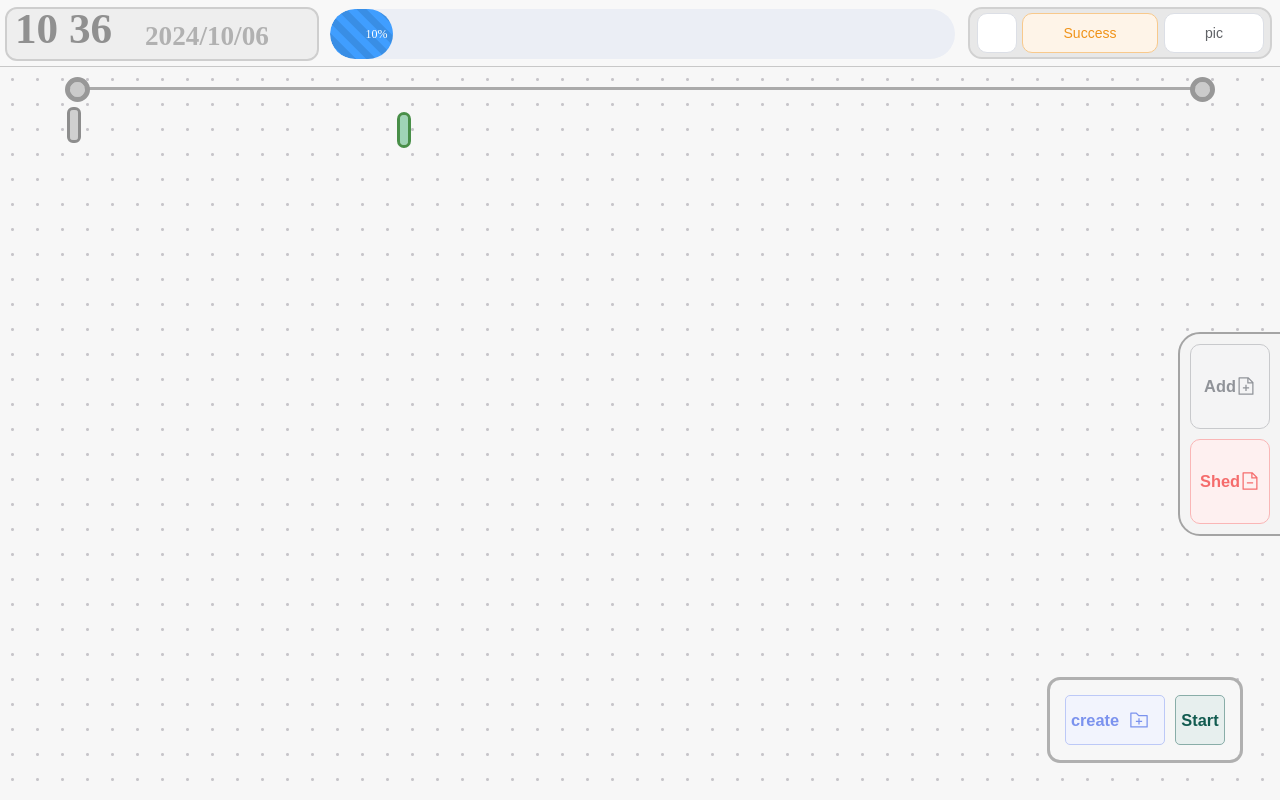
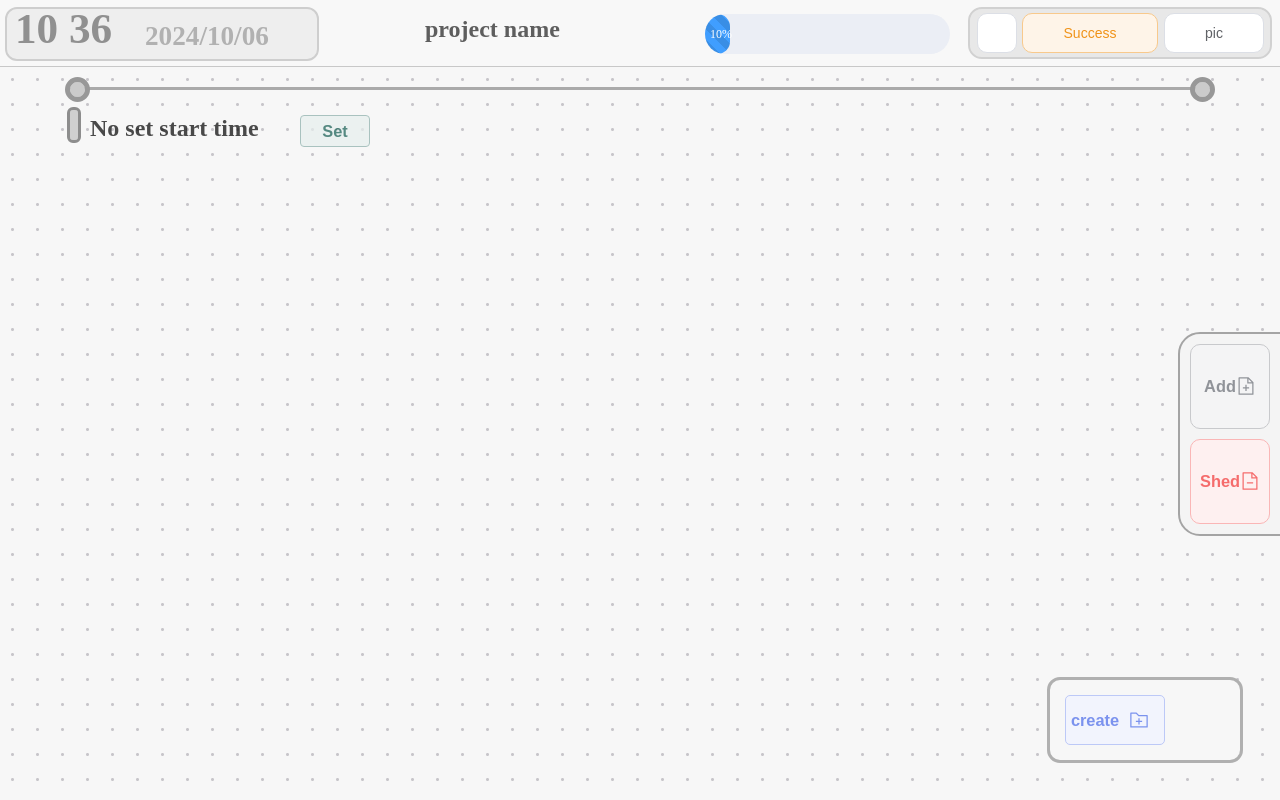
Before and after one commit to wuming082/program_web, a Vue app in the folder codesource-vue/: page / in a window 1280 px wide. Built offline with nearby package versions, Linux system fonts and the light colour scheme.

Commit message:
修改maindisplay插件 调整maindisplay->timeLine插件 优化progressElementDrag插件 美化HeadDisplay插件 //代码未注释//

```diff
--- a/codesource-vue/src/components/HeadDisplay.vue
+++ b/codesource-vue/src/components/HeadDisplay.vue
@@ -1,9 +1,13 @@
 <template>
     <div id="Head">
+        <div id="projectName">
+            <h1>project name</h1>
+        </div>
         <Botton-list id="bottonlist"></Botton-list>
         <show-time></show-time>
         <!-- 用于最顶上的进度条 -->
-        <progress-bar-main :stroke-width="80" :Linelong="inlong" style="position: absolute; right: 310px; left: 315px; top: -10px;"></progress-bar-main>
+        <progress-bar-main id="progress" :stroke-width="80" :Linelong="inlong" style="position: absolute; right: 325px; left: 700px; top:5px;"></progress-bar-main>
+
     </div>
 </template>
 
@@ -46,4 +50,15 @@ export default{
     right: 305px;
     height: 48px;
 }
+#progress{
+    -webkit-user-select: none; /* 适用于谷歌浏览器和Safari */ -moz-user-select: none; /* 适用于火狐浏览器 */ -ms-user-select: none; /* 适用于Internet Explorer/Edge */ user-select: none; /* 适用于支持CSS3的浏览器 */
+
+}
+#projectName{
+    position: absolute;
+    top: -13px;
+    left: 420px;
+    color: #5e5e5e;
+
+}
 </style>
--- a/codesource-vue/src/components/MaindisplayComponents/buttonTool.vue
+++ b/codesource-vue/src/components/MaindisplayComponents/buttonTool.vue
@@ -6,10 +6,7 @@
             <h3>create</h3>
             <el-icon size="20" style="margin: 10px;"><FolderAdd /></el-icon>
          </el-button>
-         <el-button  id="buttonCreate_starttime" type="success" color="#125B50" plain @click="CreateElement">
-            <h3>Start</h3>
-            <!-- <el-icon size="20" style="margin: 10px;"><FolderAdd /></el-icon> -->
-         </el-button>
+
 
     </div>
 </template>
--- a/codesource-vue/src/components/MaindisplayComponents/timeLine.vue
+++ b/codesource-vue/src/components/MaindisplayComponents/timeLine.vue
@@ -1,7 +1,31 @@
 <template>
     <div :style="{width: pagewidth - 140 + 'px',}" id="linetime">
         <div id="lineElement_start" :style="{left: ctrlstartmove + 'px',}">
-            <h3 style="position: absolute; top: -9px; left: 20px;" >{{  }}</h3>
+            <h2 v-if="is_Definite" style="position: absolute; top: -20px; left: 20px; color: rgb(97, 97, 97);" >{{ count }}</h2>
+            <div  v-if="!is_Definite" style="width: 1000px; height: 40px; position: absolute; top: -15px; left: 20px; ">
+                <input
+                    v-if="inputdispaly"
+                    autocomplete="off"
+                    ref="inputref" id="inputborad"
+                    @keyup="Headerskeyup"
+                    @click="inputfocus"
+                    v-model="progressinput"
+                    placeholder= 'YYYY/MM/DD'
+                >
+                <h2 v-if="!inputdispaly"> No set start time</h2>
+                <div id="message" v-if="!inputdispaly">
+                    <el-button  type="success" color="#125B50" plain @click="settime" style="width: 70px;">
+                        <h3>Set</h3>
+                        <!-- <el-icon size="20" style="margin: 10px;"><FolderAdd /></el-icon> -->
+                    </el-button>
+                </div>
+                <div id="message" v-if="inputdispaly">
+                    <el-button  type="success" color="#125B50" plain @click="savetime " style="width: 70px;">
+                        <h3>Save</h3>
+                        <!-- <el-icon size="20" style="margin: 10px;"><FolderAdd /></el-icon> -->
+                    </el-button>
+                </div>
+            </div>
         </div>
         <!-- <div id="lineElement_end" :style="{right: ctrlendmove + 'px',}">
             <h3 style="position: absolute; top: -9px; left: 20px;" >{{  }}</h3>
@@ -9,10 +33,11 @@
         <div style="left: 0px;" id="start_end"></div>
         <div style="right: 0px;" id="start_end"></div>
     </div>
-    <div id="lineElement_done"></div>
+    <!-- <div id="lineElement_done"></div> -->
 
 </template>
 <script>
+import { ElNotification } from 'element-plus';
 
 export default{
     data(){
@@ -20,38 +45,124 @@ export default{
             ctrlstartmove:0,
             ctrlendmove:0,
 
+            //test
+            count: '0',
+
+            //前后日期变化
+
+            //初始日期是否被初始化状态
+            is_Definite:false,
+
+            //输入框bool
+            inputdispaly:false,
+
+            //输入框内的变量
+            progressinput: '',
         }
     },
     props:{
         starttime:Number,
         pagewidth:Number,
         pagecontainerleft:Number,
-        pagecontainerright:Number
+        pagecontainerright:Number,
+
+        //接受是否被设定好起始时间
+
     },
     watch:{
+        //一天是200px
+        //起始点的误差为60px
+
         pagecontainerleft(newval){
-            console.log("pagecontainerleft->",newval);
-            const overmove = 60;
-            if((newval) > overmove){
-                this.ctrlstartmove = (newval) - 60;
-            }else{
-                this.ctrlstartmove = 0;
+            if(this.is_Definite){
+                    this.count = this.dateInit(this.constdate);
+                const overmove = 60;
+                if((newval) > overmove){
+                    this.ctrlstartmove = (newval) - 60;
+                    let countNum = Math.floor(this.ctrlstartmove / 200);
+
+                    let newDate = new Date(this.daydata);
+                    newDate.setDate(newDate.getDate() + countNum);
+                    this.constdate = newDate;
+
+                }else{
+                    this.ctrlstartmove = 0;
+                }
             }
         },
-        // pagecontainerright(newval){
-        //     const windowhigth = window.innerHeight;
-        //     const overmove = 715 - (windowhigth - 680);
-        //     if(newval -overmove > windowhigth ){
-        //         this.ctrlendmove = newval - overmove -windowhigth;
-        //     }else{
-        //         this.ctrlendmove = 0;
-        //     }
-        // }
+        is_Definite(newVal){
+            if(newVal){this.firstSetTime}
+        },
+    },
+    methods:{
+        //格式化日期函数
+        dateInit(timedate){
+            let day = timedate.getDate();
+            let Monthdata = ( this.constdate.getMonth() + 1);
+            let Year = timedate.getFullYear().toString();
+            return `${Year}/${Monthdata}/${day}`;
+        },
+        settime(){
+            this.inputdispaly = true;
+        },
+        savetime(){
+            const Year =  Number(this.progressinput.substring(0,4));
+            const Month =  Number(this.progressinput.substring(5,7));
+            const Day =  Number(this.progressinput.substring(8,10));
+            this.firstSetTime(Year,Month,Day);
+            console.log("set->",`${Year}/${Month}/${Day}`);
+            this.inputdispaly = false;
+        },
+        Headerskeyup(event){
+            if(event.key == 'Enter'){
+                this.savetime();
+            }
+        },
+        //初始化日期函数
+        firstSetTime(Year,Month,Day){
+            //验证合法性
+            if(0 > Month || 12 < Month || 0 > Day || 31 < Day){
+
+                //做出提示
+                ElNotification({
+                  title: 'error',
+                  dangerouslyUseHTMLString: true,
+                  message: '<strong>输入设定时间不合法</strong>',
+                  type: 'error',
+                })
+                this.progressinput = '';
+                return;
+            }
+            //获取当天日期
+            this.daydata = new Date(Year, Month - 1, Day);
+            this.constdate = new Date(Year, Month - 1, Day);
+            this.count = this.dateInit(this.constdate);
+
+            this.is_Definite = true;
+
+            //向上级父组件进行推送告知起始日期
+            this.$emit('is_define',this.daydata);
+
+            //做出提示
+            ElNotification({
+              title: 'Success',
+              dangerouslyUseHTMLString: true,
+              message: '<strong>成功创建起始任务时间</strong>',
+            //   message: '成功创建起始任务时间',
+              type: 'success',
+            })
+        }
+
+    },
+    mounted(){
+
     }
 }
 </script>
 <style scoped>
 #lineElement_done{
+    -webkit-user-select: none; /* 适用于谷歌浏览器和Safari */ -moz-user-select: none; /* 适用于火狐浏览器 */ -ms-user-select: none; /* 适用于Internet Explorer/Edge */ user-select: none; /* 适用于支持CSS3的浏览器 */
+
     background-color: rgb(123, 198, 155);
     width: 8px;
     height: 30px;
@@ -75,6 +186,8 @@ export default{
     outline: 3px solid rgb(97, 97, 97);
 }
 #lineElement_start{
+    -webkit-user-select: none; /* 适用于谷歌浏览器和Safari */ -moz-user-select: none; /* 适用于火狐浏览器 */ -ms-user-select: none; /* 适用于Internet Explorer/Edge */ user-select: none; /* 适用于支持CSS3的浏览器 */
+
     background-color: rgb(192, 192, 192);
     width: 8px;
     height: 30px;
@@ -104,4 +217,21 @@ export default{
     outline: 5px solid rgb(152, 152, 152);
     top: -5px;
 }
+#message{
+    border-radius: 5px;
+    width: 70px;
+    height: 30px;
+    position: absolute;
+    left: 210px;
+    top: 20px;
+}
+#inputborad{
+    position: absolute;
+    top: 19px;
+    width: 195px;
+    height: 30px;
+    border-radius: 10px;
+    -webkit-user-select: none; /* 适用于谷歌浏览器和Safari */ -moz-user-select: none; /* 适用于火狐浏览器 */ -ms-user-select: none; /* 适用于Internet Explorer/Edge */ user-select: none; /* 适用于支持CSS3的浏览器 */
+    border: 1px solid #ccc; /* 自定义边框样式 */
+}
 </style>
--- a/codesource-vue/src/components/ProgressBarMain.vue
+++ b/codesource-vue/src/components/ProgressBarMain.vue
@@ -3,7 +3,7 @@
      <el-progress
         :text-inside="true"
          :percentage="Linelong"
-         :stroke-width="50"
+         :stroke-width="40"
          striped
          striped-flow
          :duration="100"
--- a/codesource-vue/src/components/mainDisplay.vue
+++ b/codesource-vue/src/components/mainDisplay.vue
@@ -29,10 +29,12 @@
                   :pagewidth="paperProgressWidth"
                   :pagecontainerleft="container_01"
                   :pagecontainerright="containerright"
+                  @is_define="receptionDefine"
                  ></time-line>
 
                 <!--用于动态生成元素-->
                 <progress-element-drag
+                    :starttime="starttimegolbal"
                     @toRightsrcoll= "srcollMove"
                     v-for="(component, index) in components"
                     :key="component.id"
@@ -149,6 +151,9 @@
         //用于获取右侧board到窗口的距离
         containerright:0,
         container_01:0,
+
+        //起始时间
+        starttimegolbal:0,
 
       };
     },
@@ -472,6 +477,12 @@
         }
       },
 
+      //收到起始日期回调函数
+      receptionDefine(daydata){
+        this.starttimegolbal = daydata;
+        //console.log("receptionDefine->",this.starttimegolbal);
+      }
+
 
 
     },
```
Also changed, not shown: codesource-vue/src/components/MaindisplayComponents/ProgressElementDrag.vue (+26 -4 lines).
